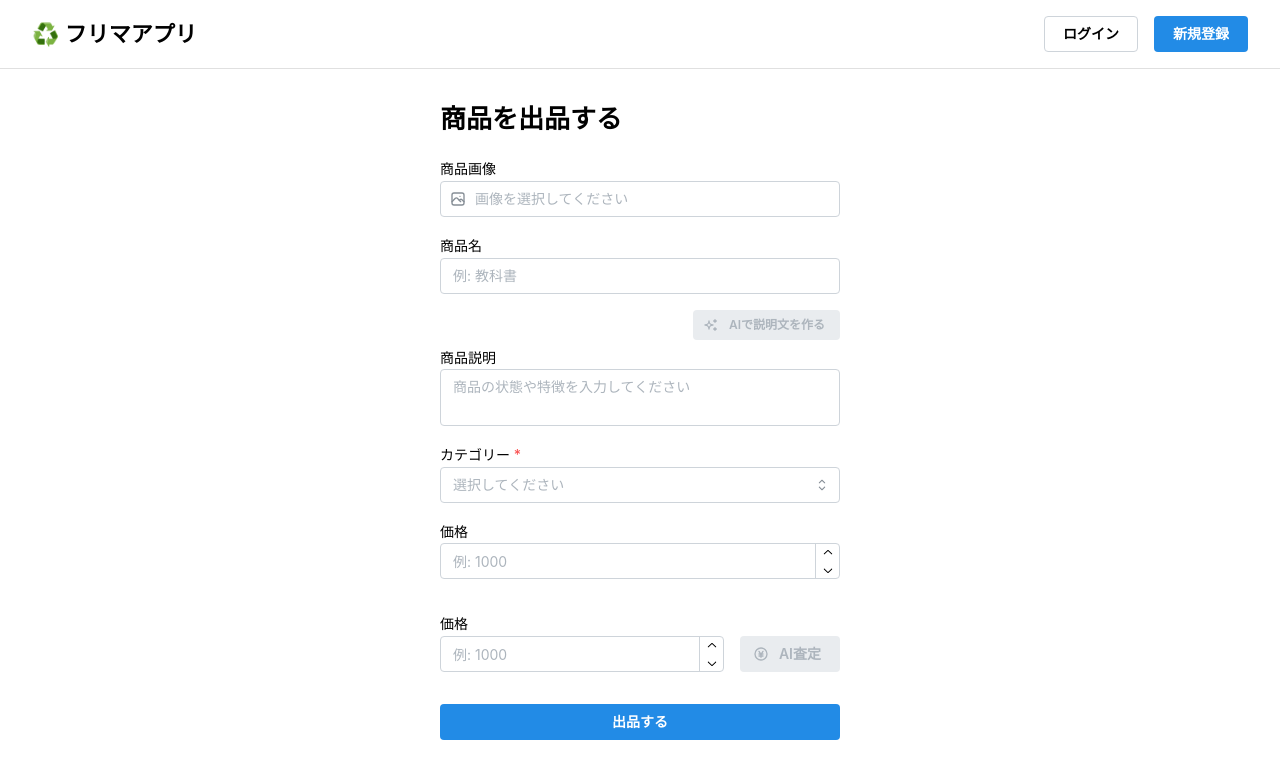
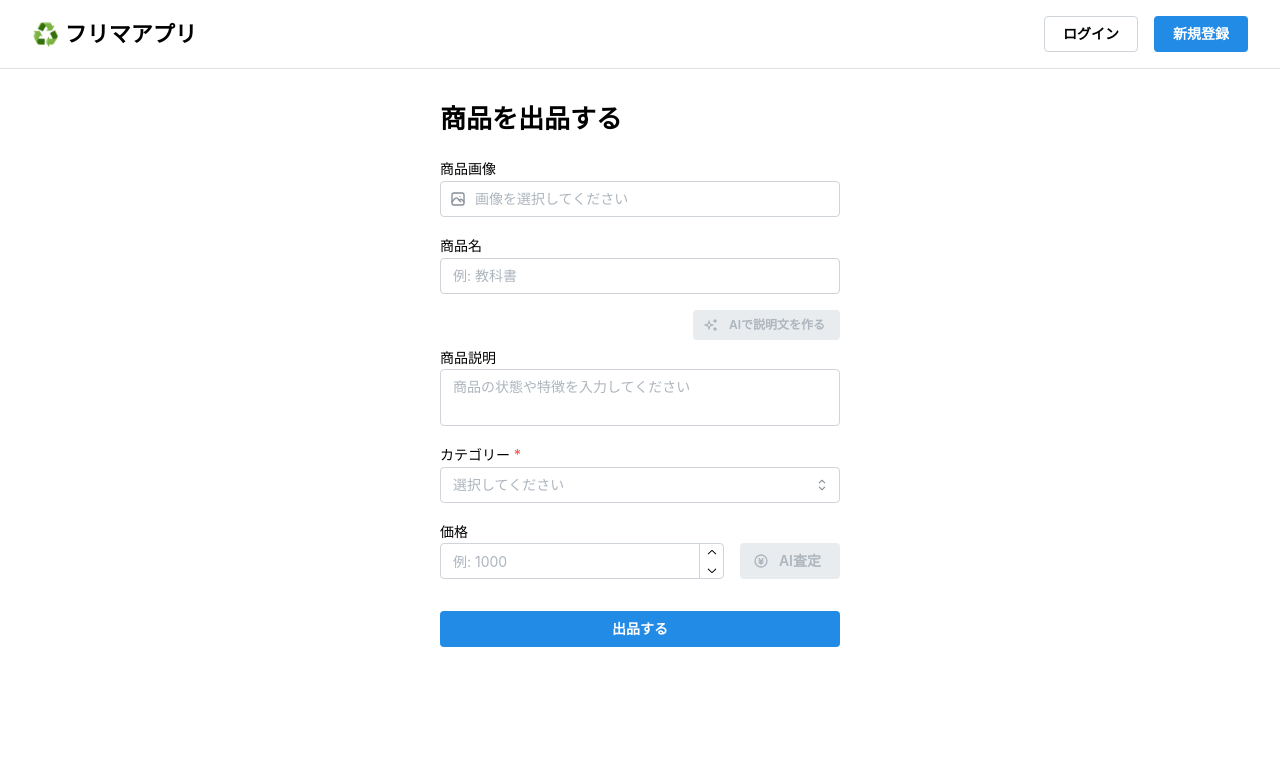
Before and after one commit to Nao-tktk/hackathon-frontend, a React (Vite) app in the folder my-app-hackathon/: page /sell in a window 1280 px wide. Shown: the top 778 px of the page. Built offline with nearby package versions, Linux system fonts and the light colour scheme; no server answers.

Commit message:
revice price input

```diff
--- a/my-app-hackathon/src/pages/SellItem.tsx
+++ b/my-app-hackathon/src/pages/SellItem.tsx
@@ -286,13 +286,6 @@ export const SellItem = () => {
           required
         />
 
-        <NumberInput
-          label="価格"
-          placeholder="例: 1000"
-          mb="xl"
-          onChange={(val) => setValue("price", Number(val))}
-          error={errors.price?.message}
-        />
         <Group align="flex-end" mb="xl">
           <NumberInput
             label="価格"
```
